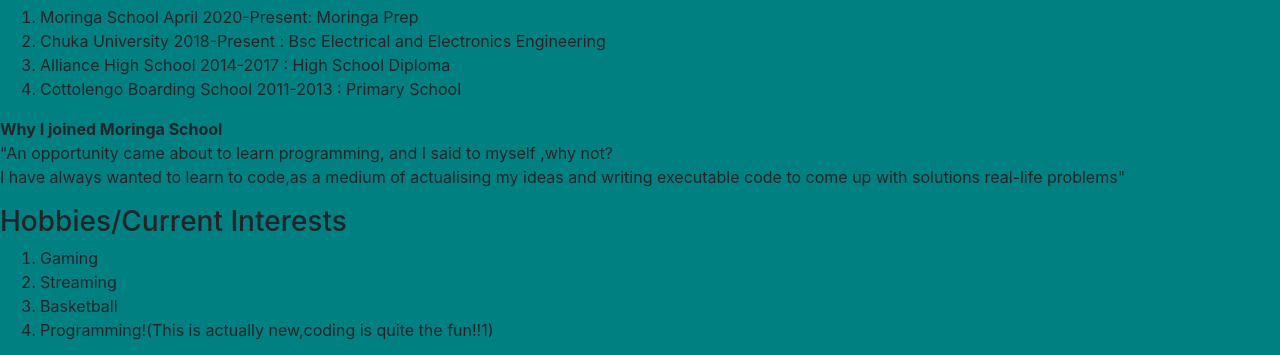
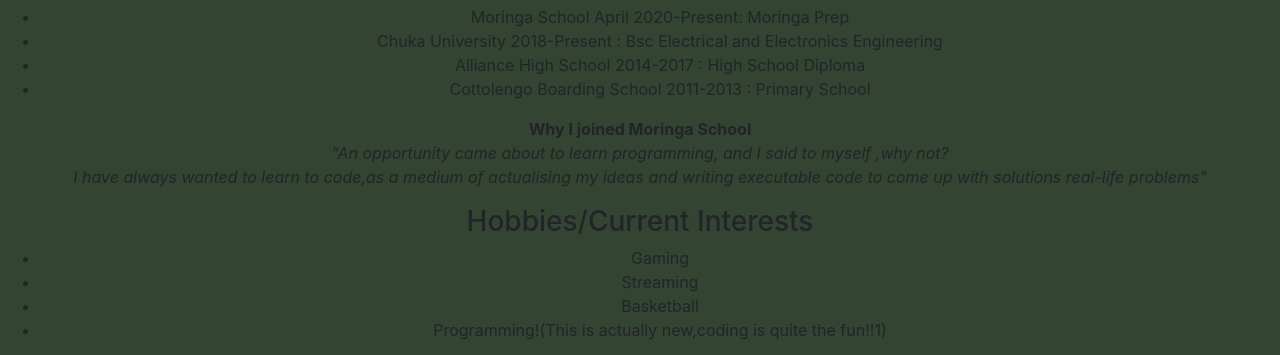
Before and after one commit to kelvinmukaria/portfolio, a plain HTML site: page index.html in a window 1280 px wide. Shown: the part 961-1316 px from the top of the page. Drawn offline with Linux system fonts and the light colour scheme.

Commit message:
Change background color on texts,text-align and text-color

```diff
--- a/css/styles.css
+++ b/css/styles.css
@@ -49,8 +49,7 @@ h2 {
   background-color:beige;
 }
 body{
-  background-color: teal;
+  background-color: #344432;
+  text-align: center;
+  text-decoration-color: hsla( , saturation, lightness, alpha);
 }
-body{
-  background-image: image(IMG_1988);
-}
--- a/index.html
+++ b/index.html
@@ -44,28 +44,28 @@
     style="margin-left: auto; margin-right: auto; display: block;">
     <div class="one">
       <h3>EDUCATION BACKGROUND</h3>
-      <ol>
+      <ul>
         <li>Moringa School April 2020-Present: Moringa Prep</li>
         <li>Chuka University 2018-Present : Bsc Electrical and Electronics Engineering</li>
         <li>Alliance High School 2014-2017 : High School Diploma</li>
         <li>Cottolengo Boarding School 2011-2013 : Primary School</li>
-      </ol>
+      </ul>
 
 
     </div>
   </div>
   <p> <strong>Why I joined Moringa School</strong> <br>
-    "An opportunity came about to learn programming, and I said to myself ,why not? <br>
-    I have always wanted to learn to code,as a medium of actualising my ideas and writing executable code to come up with solutions real-life problems"
+    <em>"An opportunity came about to learn programming, and I said to myself ,why not? <br>
+    I have always wanted to learn to code,as a medium of actualising my ideas and writing executable code to come up with solutions real-life problems"</em>
   </p>
 
   <h3>Hobbies/Current Interests</h3>
-  <ol>
+  <ul>
     <li>Gaming</li>
     <li>Streaming</li>
     <li>Basketball</li>
     <li>Programming!(This is actually new,coding is quite the fun!!1)</li>
-  </ol>
+  </ul>
 
   </body>
 </html>
```
